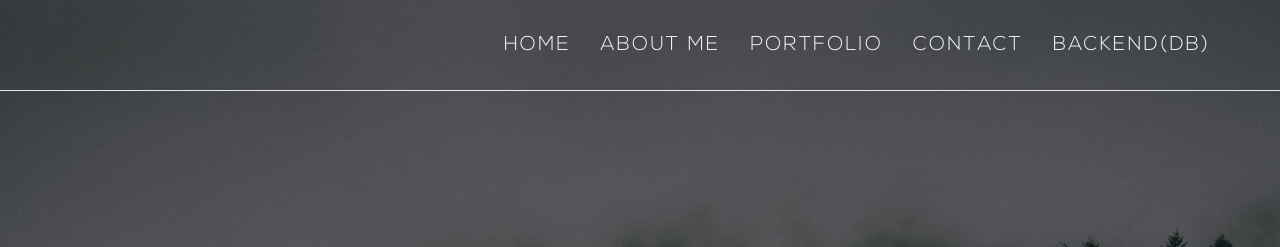
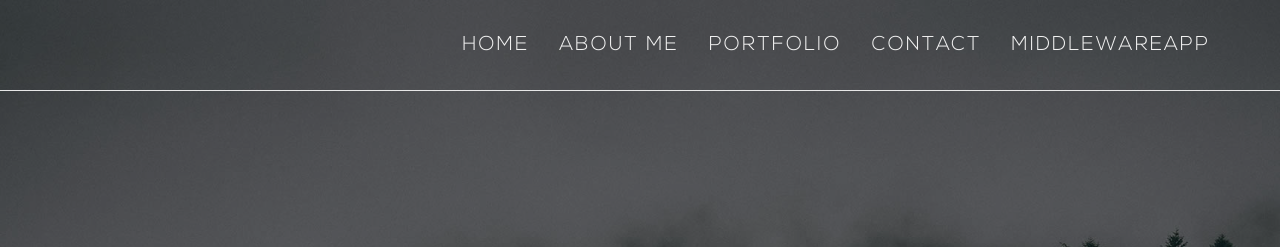
Before and after one commit to ajobayer/TestWebsite, a PHP site: page / in a window 1280 px wide. Shown: the top 247 px of the page. Run offline with PHP 8.4, Linux system fonts and the light colour scheme.

Commit message:
Updated App server URL

```diff
--- a/index.php
+++ b/index.php
@@ -57,7 +57,7 @@
                         <li><a href="#about">About Me</a></li>
                         <li><a href="#portfolio">Portfolio</a></li>
                         <li><a href="#contact">Contact</a></li>
-                        <li><a href="#contact">BackEnd(DB)</a></li>
+                        <li><a href="http://app-server-elb-url">MiddlewareApp</a></li>
                     </ul>
                 </div><!-- /.navbar-collapse -->
             </div><!-- /.container-fluid -->
```
